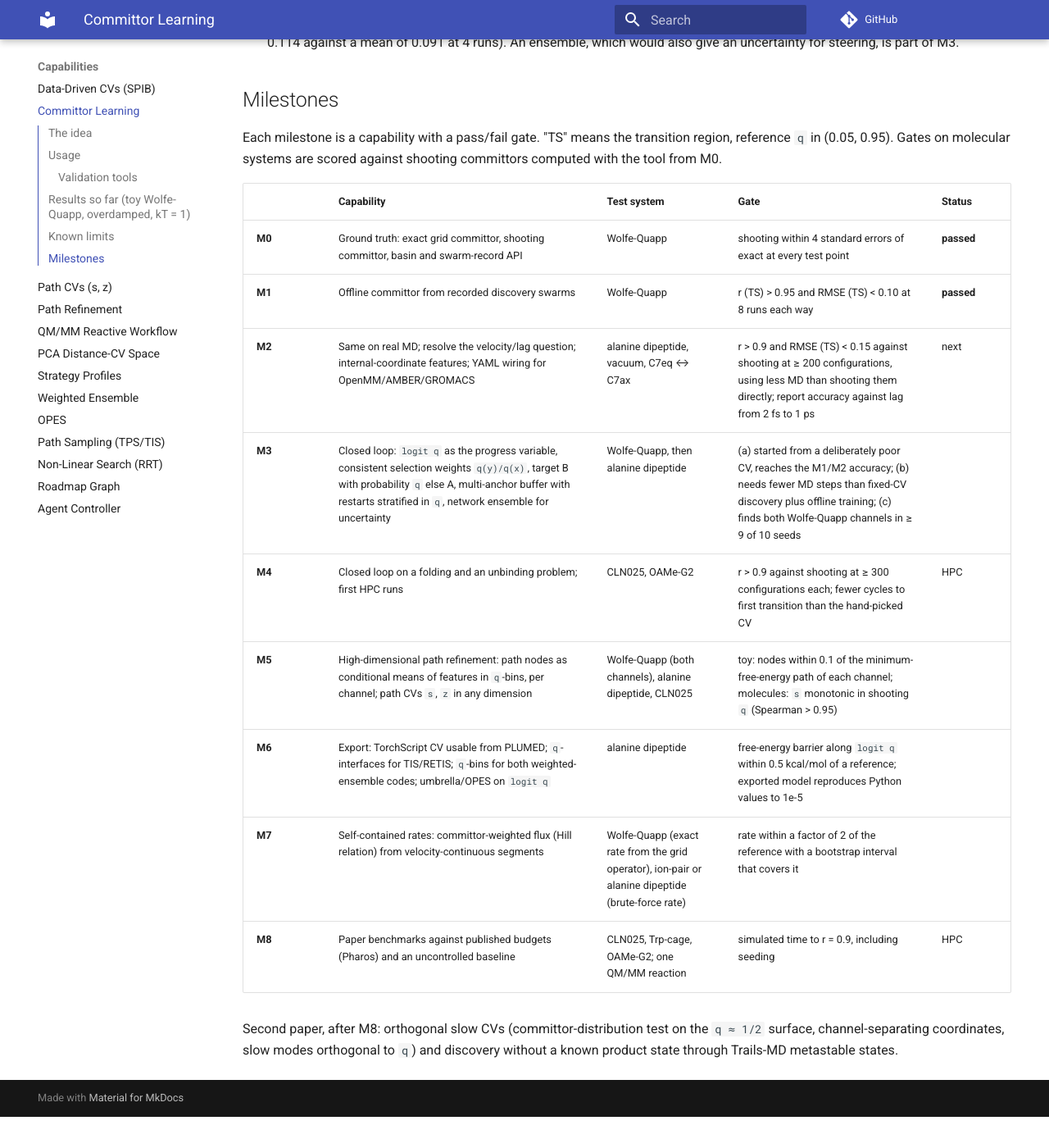
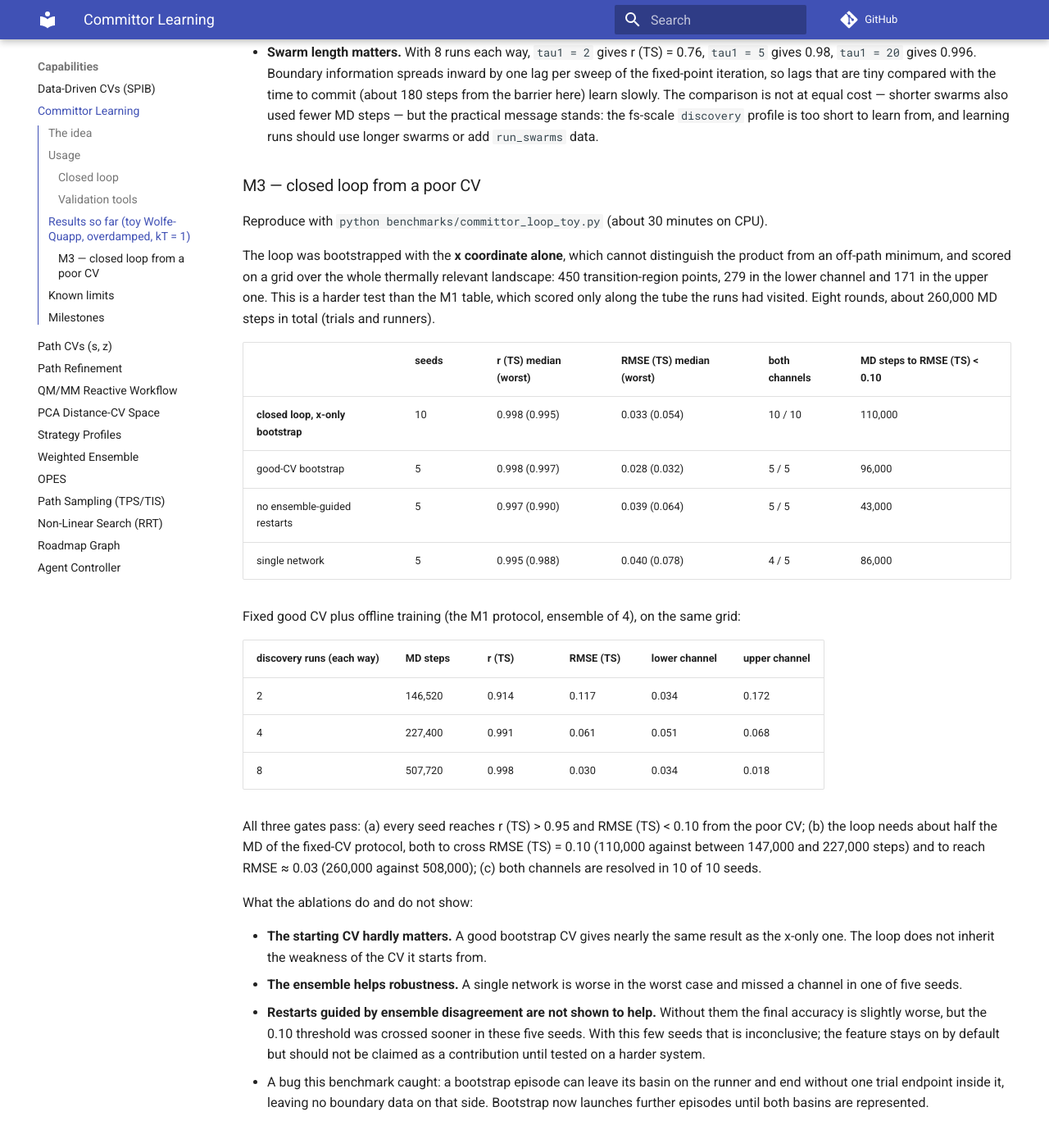
Before and after one commit to TeamSuman/PathGennie, an MkDocs documentation site: the page built from docs/committor.md, in a window 1280 px wide and 1400 px high, scrolled down 3142 px. Shown: the whole window at 82% size. Built offline with MkDocs 1.6.1 and Material for MkDocs 9.7.7, drawn with Linux system fonts in a browser that asks for light colours; comment, search, counter and statistics services are not loaded; before the commit the page ends 4504 px from its top, so only the background shows below that; some of the changed text lies outside the part shown.

Commit message:
docs(committor): M3 closed-loop results on Wolfe-Quapp (all gates pass)
10 seeds bootstrapped with the x coordinate alone: both channels resolved in
10/10, transition-region RMSE 0.033 median / 0.054 worst, about half the MD of
fixed-CV discovery plus offline training. Ablations and their limits recorded.

Co-Authored-By: Claude Fable 5.2 <noreply@anthropic.com>
Claude-Session: https://claude.ai/code/session_014uXR51wthLjdx8PhJN4x72

````diff
--- a/docs/committor.md
+++ b/docs/committor.md
@@ -1,9 +1,9 @@
 # Committor learning from swarms
 
 !!! note "Status"
-    Milestones **M0** and **M1** below are implemented and validated on the toy
-    Wolfe-Quapp potential. Everything from M2 on is planned work; nothing here has
-    been run on a molecular system yet.
+    Milestones **M0**, **M1** and **M3** below are implemented and validated on the
+    toy Wolfe-Quapp potential. The rest is planned work; nothing here has been run
+    on a molecular system yet.
 
 ## The idea
 
@@ -69,6 +69,35 @@ s = model.logit(features)                        # use this as a progress coordi
 * `run_swarms(engine, handles, recorder, n_trials=..., n_steps=...)` adds swarms at
   configurations of your choice, without selection.
 
+### Closed loop
+
+```python
+from pathgennie.committor.loop import CommittorLoop, LoopConfig
+
+loop = CommittorLoop(
+    engine, basins, cv_fn, featurize,
+    start_a=handle_in_A, start_b=handle_in_B,
+    bootstrap_progress=lambda target: my_geometric_progress(target),   # "A" or "B"
+    config=LoopConfig(tau1=20, tau2=40, n_trials=16, episodes_per_round=16),
+)
+loop.run(8)                 # bootstrap, then 8 rounds
+loop.model                  # CommittorEnsemble: .predict, .logit, .std
+loop.recorder.save("swarms.h5")
+```
+
+Each round restarts from visited configurations spread evenly over the current
+committor estimate, runs short episodes until a basin is entered, and refits. An
+episode targets B with probability `q` (else A); its progress metric is the
+log-probability of reaching that target and trials are selected with the driver's new
+`selection="boltzmann"` weights, i.e. with probability proportional to the committor at
+their endpoints (`sigma = 1`). In the limit of many trials this is importance
+resampling of the transition kernel conditioned on reaching the target — the same
+conditioned process that control-based methods approximate with a force, obtained here
+by selection alone.
+
+The bootstrap progress variable only has to move the system out of each basin; it
+does not need to reach the other side (see the results below).
+
 ### Validation tools
 
 ```python
@@ -122,6 +151,51 @@ What the table also says:
   practical message stands: the fs-scale `discovery` profile is too short to learn
   from, and learning runs should use longer swarms or add `run_swarms` data.
 
+### M3 — closed loop from a poor CV
+
+Reproduce with `python benchmarks/committor_loop_toy.py` (about 30 minutes on CPU).
+
+The loop was bootstrapped with the **x coordinate alone**, which cannot distinguish the
+product from an off-path minimum, and scored on a grid over the whole thermally
+relevant landscape: 450 transition-region points, 279 in the lower channel and 171 in
+the upper one. This is a harder test than the M1 table, which scored only along the
+tube the runs had visited. Eight rounds, about 260,000 MD steps in total (trials and
+runners).
+
+| | seeds | r (TS) median (worst) | RMSE (TS) median (worst) | both channels | MD steps to RMSE (TS) < 0.10 |
+|---|---|---|---|---|---|
+| **closed loop, x-only bootstrap** | 10 | 0.998 (0.995) | 0.033 (0.054) | 10 / 10 | 110,000 |
+| good-CV bootstrap | 5 | 0.998 (0.997) | 0.028 (0.032) | 5 / 5 | 96,000 |
+| no ensemble-guided restarts | 5 | 0.997 (0.990) | 0.039 (0.064) | 5 / 5 | 43,000 |
+| single network | 5 | 0.995 (0.988) | 0.040 (0.078) | 4 / 5 | 86,000 |
+
+Fixed good CV plus offline training (the M1 protocol, ensemble of 4), on the same grid:
+
+| discovery runs (each way) | MD steps | r (TS) | RMSE (TS) | lower channel | upper channel |
+|---|---|---|---|---|---|
+| 2 | 146,520 | 0.914 | 0.117 | 0.034 | 0.172 |
+| 4 | 227,400 | 0.991 | 0.061 | 0.051 | 0.068 |
+| 8 | 507,720 | 0.998 | 0.030 | 0.034 | 0.018 |
+
+All three gates pass: (a) every seed reaches r (TS) > 0.95 and RMSE (TS) < 0.10 from the
+poor CV; (b) the loop needs about half the MD of the fixed-CV protocol, both to cross
+RMSE (TS) = 0.10 (110,000 against between 147,000 and 227,000 steps) and to reach
+RMSE ≈ 0.03 (260,000 against 508,000); (c) both channels are resolved in 10 of 10 seeds.
+
+What the ablations do and do not show:
+
+* **The starting CV hardly matters.** A good bootstrap CV gives nearly the same result
+  as the x-only one. The loop does not inherit the weakness of the CV it starts from.
+* **The ensemble helps robustness.** A single network is worse in the worst case and
+  missed a channel in one of five seeds.
+* **Restarts guided by ensemble disagreement are not shown to help.** Without them the
+  final accuracy is slightly worse, but the 0.10 threshold was crossed sooner in these
+  five seeds. With this few seeds that is inconclusive; the feature stays on by default
+  but should not be claimed as a contribution until tested on a harder system.
+* A bug this benchmark caught: a bootstrap episode can leave its basin on the runner
+  and end without one trial endpoint inside it, leaving no boundary data on that side.
+  Bootstrap now launches further episodes until both basins are represented.
+
 ## Known limits
 
 * **Velocities.** Trials start with fresh Maxwell-Boltzmann velocities and the network
@@ -139,10 +213,14 @@ What the table also says:
 * **Serial scheme.** Probing stops at the first success, so the number of probes
   depends on their outcomes and the endpoint average is slightly biased. Use the
   default parallel scheme for learning runs.
-* **Single network.** Accuracy in the transition region varies between network
-  initialisations at small data (worst-case RMSE (TS) 0.114 against a mean of 0.091 at
-  4 runs). An ensemble, which would also give an uncertainty for steering, is part
-  of M3.
+* **Exploration is not solved.** On the toy both channels are found because thermal
+  motion at kT = 1 reaches them. Nothing in the loop yet drives it toward a channel
+  that is many kT away from everything visited; that needs the tempering or
+  state-discovery work planned after M4.
+* **Episodes are short here by construction.** At unit selection temperature an
+  episode lasts about as long as an unbiased commitment (a few cycles on the toy). For
+  a molecular system with ns commitment times `sigma < 1` will be needed, and what that
+  does to the learned committor is untested.
 
 ## Milestones
 
@@ -155,7 +233,8 @@ committors computed with the tool from M0.
 | **M0** | Ground truth: exact grid committor, shooting committor, basin and swarm-record API | Wolfe-Quapp | shooting within 4 standard errors of exact at every test point | **passed** |
 | **M1** | Offline committor from recorded discovery swarms | Wolfe-Quapp | r (TS) > 0.95 and RMSE (TS) < 0.10 at 8 runs each way | **passed** |
 | **M2** | Same on real MD; resolve the velocity/lag question; internal-coordinate features; YAML wiring for OpenMM/AMBER/GROMACS | alanine dipeptide, vacuum, C7eq ↔ C7ax | r > 0.9 and RMSE (TS) < 0.15 against shooting at ≥ 200 configurations, using less MD than shooting them directly; report accuracy against lag from 2 fs to 1 ps | next |
-| **M3** | Closed loop: `logit q` as the progress variable, consistent selection weights `q(y)/q(x)`, target B with probability `q` else A, multi-anchor buffer with restarts stratified in `q`, network ensemble for uncertainty | Wolfe-Quapp, then alanine dipeptide | (a) started from a deliberately poor CV, reaches the M1/M2 accuracy; (b) needs fewer MD steps than fixed-CV discovery plus offline training; (c) finds both Wolfe-Quapp channels in ≥ 9 of 10 seeds | |
+| **M3** | Closed loop: log-committor as the progress variable, selection weights proportional to `q`, target B with probability `q` else A, restarts stratified in `q`, network ensemble | Wolfe-Quapp | (a) started from a deliberately poor CV, r (TS) > 0.95 and RMSE (TS) < 0.10 over the whole landscape; (b) fewer MD steps than fixed-CV discovery plus offline training; (c) both channels in ≥ 9 of 10 seeds | **passed** (toy) |
+| **M3b** | The same loop on real MD | alanine dipeptide | reaches the M2 accuracy from a single-dihedral CV with less MD than M2 | after M2 |
 | **M4** | Closed loop on a folding and an unbinding problem; first HPC runs | CLN025, OAMe-G2 | r > 0.9 against shooting at ≥ 300 configurations each; fewer cycles to first transition than the hand-picked CV | HPC |
 | **M5** | High-dimensional path refinement: path nodes as conditional means of features in `q`-bins, per channel; path CVs `s`, `z` in any dimension | Wolfe-Quapp (both channels), alanine dipeptide, CLN025 | toy: nodes within 0.1 of the minimum-free-energy path of each channel; molecules: `s` monotonic in shooting `q` (Spearman > 0.95) | |
 | **M6** | Export: TorchScript CV usable from PLUMED; `q`-interfaces for TIS/RETIS; `q`-bins for both weighted-ensemble codes; umbrella/OPES on `logit q` | alanine dipeptide | free-energy barrier along `logit q` within 0.5 kcal/mol of a reference; exported model reproduces Python values to 1e-5 | |
````
Also changed, not shown: CHANGELOG.md (+9 -0 lines).
